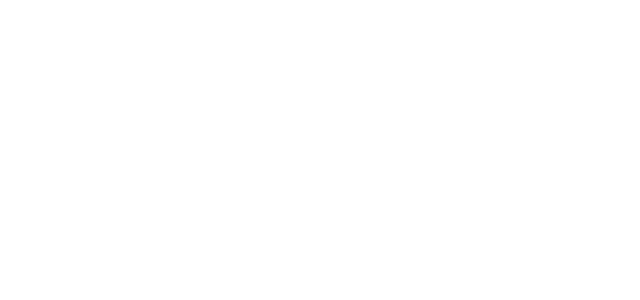
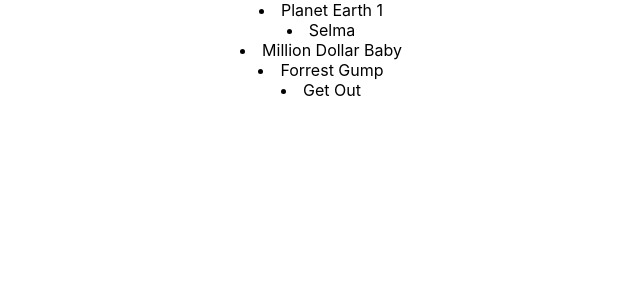
Before and after one commit to japsy123/React-Movie-Excercise, a React (Create React App) app: page / in a window 1280 px wide. Shown: the top 300 px of the page, without its empty margins (319-959 px from the left). Built offline with nearby package versions, Linux system fonts and the light colour scheme.

Commit message:
Listing out movies

```diff
--- a/src/App.js
+++ b/src/App.js
@@ -1,11 +1,6 @@
 import React from "react";
 import logo from "./logo.svg";
 import "./App.css";
-/*
-Use React and the data below to display a list of users alongside their favorite movies.
-
-For detailed instructions, refer to instructions.md.
-*/
 
 const profiles = [
   {
@@ -98,7 +93,19 @@
 function App() {
   return (
     <div className="App">
-      <header />
+      <header>
+        {Object.keys(movies).map(movie => {
+          const movieID = movies[movie].id;
+          return <li>{movies[movie].name}</li>;
+
+          // Display list of movies
+          // Fetch the movie ID
+          // Search for the userID related to the movieID in Profile
+          // If user id exists
+          // use that userID to find username in user
+          // else display "no fav movie"
+        })}
+      </header>
     </div>
   );
 }
```
